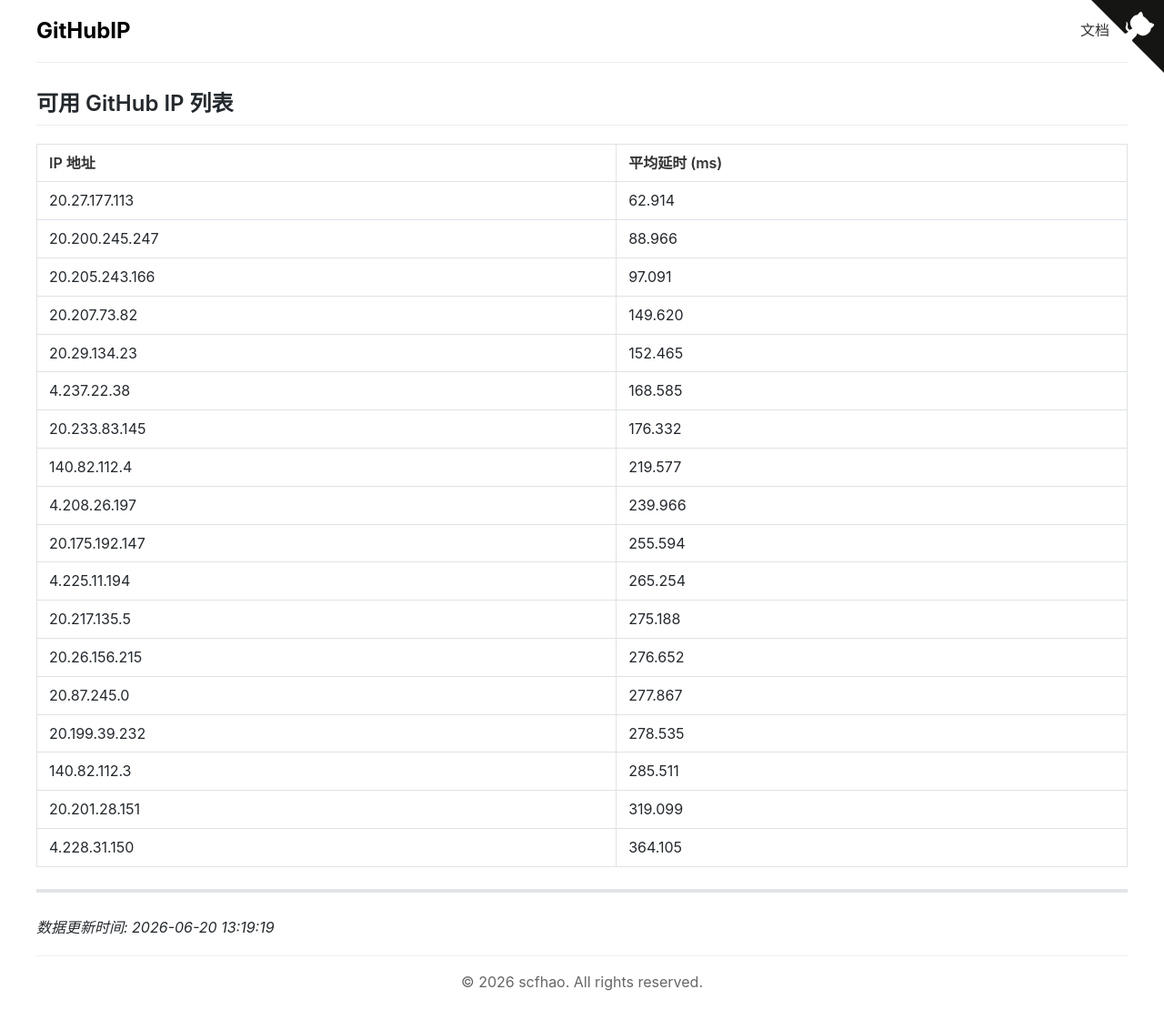
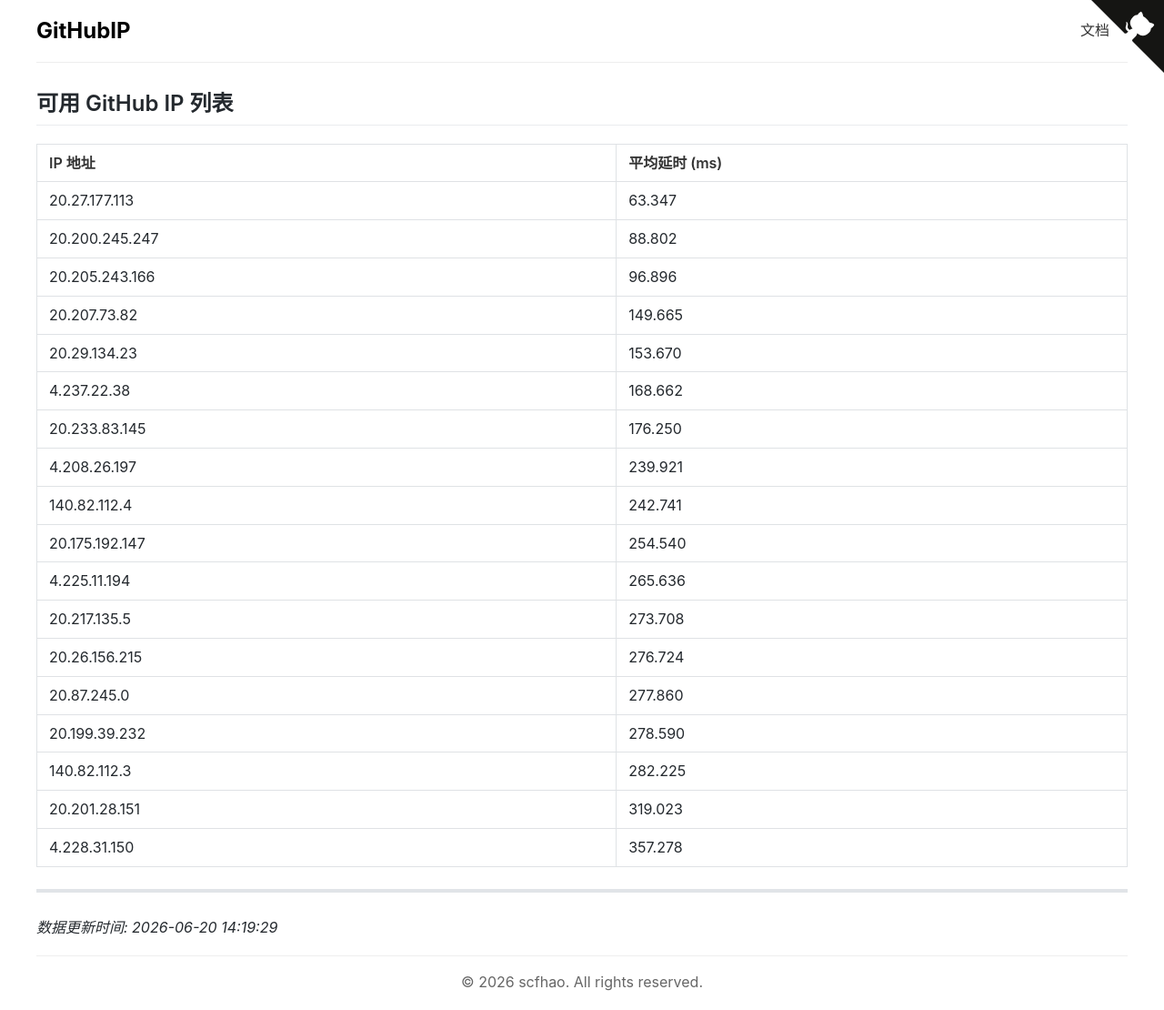
Before and after one commit to scfhao/GitHubIP, a Jekyll site: the page built from index.md, in a window 1280 px wide. Shown: the whole page at 91% size. Built offline with Jekyll 4.4.1, drawn with Linux system fonts in a browser that asks for light colours.

Commit message:
自动脚本执行 - 2026-06-20 14:19:29

```diff
--- a/index.md
+++ b/index.md
@@ -1,32 +1,32 @@
 ---
 layout: home
 title: GitHub IP 列表
-date: 2026-06-20 13:19:19
+date: 2026-06-20 14:19:29
 ---
 
 ## 可用 GitHub IP 列表
 
 | IP 地址 | 平均延时 (ms) |
 |---------|--------------|
-| 20.27.177.113 | 62.914 |
-| 20.200.245.247 | 88.966 |
-| 20.205.243.166 | 97.091 |
-| 20.207.73.82 | 149.620 |
-| 20.29.134.23 | 152.465 |
-| 4.237.22.38 | 168.585 |
-| 20.233.83.145 | 176.332 |
-| 140.82.112.4 | 219.577 |
-| 4.208.26.197 | 239.966 |
-| 20.175.192.147 | 255.594 |
-| 4.225.11.194 | 265.254 |
-| 20.217.135.5 | 275.188 |
-| 20.26.156.215 | 276.652 |
-| 20.87.245.0 | 277.867 |
-| 20.199.39.232 | 278.535 |
-| 140.82.112.3 | 285.511 |
-| 20.201.28.151 | 319.099 |
-| 4.228.31.150 | 364.105 |
+| 20.27.177.113 | 63.347 |
+| 20.200.245.247 | 88.802 |
+| 20.205.243.166 | 96.896 |
+| 20.207.73.82 | 149.665 |
+| 20.29.134.23 | 153.670 |
+| 4.237.22.38 | 168.662 |
+| 20.233.83.145 | 176.250 |
+| 4.208.26.197 | 239.921 |
+| 140.82.112.4 | 242.741 |
+| 20.175.192.147 | 254.540 |
+| 4.225.11.194 | 265.636 |
+| 20.217.135.5 | 273.708 |
+| 20.26.156.215 | 276.724 |
+| 20.87.245.0 | 277.860 |
+| 20.199.39.232 | 278.590 |
+| 140.82.112.3 | 282.225 |
+| 20.201.28.151 | 319.023 |
+| 4.228.31.150 | 357.278 |
 
 ---
 
-*数据更新时间: 2026-06-20 13:19:19*
+*数据更新时间: 2026-06-20 14:19:29*
```
